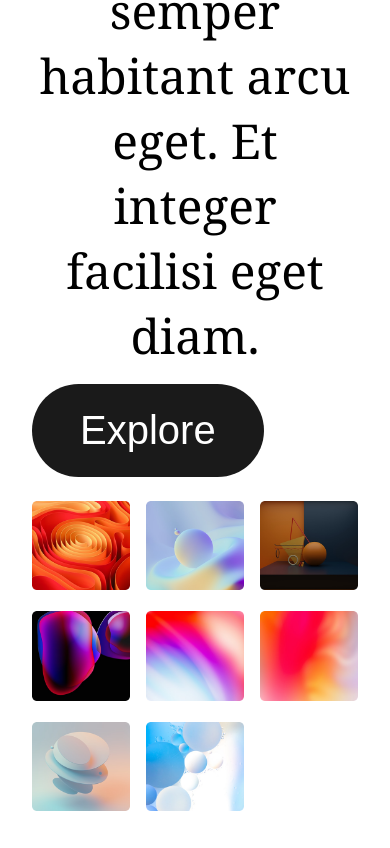
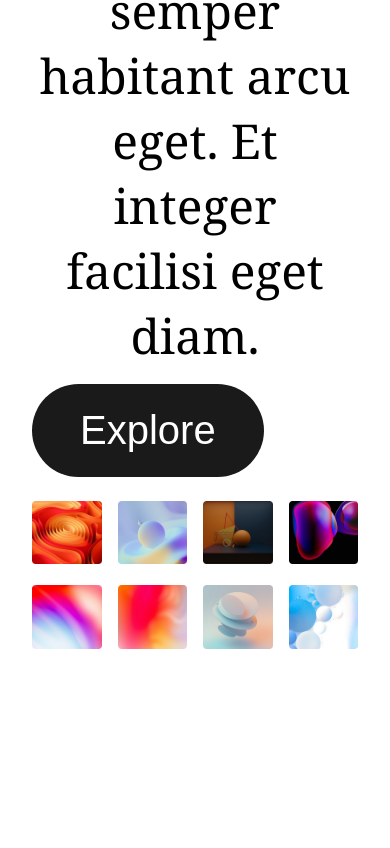
Before and after one commit to ali-kongoriko/mwenaro-figma-design01-discover-beauty-around-world, a plain HTML site: page index.html in a window 390 px wide. Shown: the part 1187-2035 px from the top of the page. After the commit the page ends 1873 px from the top, so only its background shows below. Drawn offline with Linux system fonts and the light colour scheme.

Commit message:
Above 992px media querry

```diff
--- a/css/mystyle.css
+++ b/css/mystyle.css
@@ -49,7 +49,7 @@ button:hover {
   gap: 1rem;
 }
 
-/* above 540 media querry */
+/* above 540px media querry */
 
 .image-list {
   display: grid;
@@ -57,9 +57,16 @@ button:hover {
   gap: 1rem;
 }
 
-/* above 768 media querry */
+/* above 768px media querry */
 .image-list {
   display: grid;
   grid-template-columns: repeat(3, 1fr);
   gap: 1rem;
 }
+
+/* above 992px media querry */
+.image-list {
+  display: grid;
+  grid-template-columns: repeat(4, 1fr);
+  gap: 1rem;
+}
```
